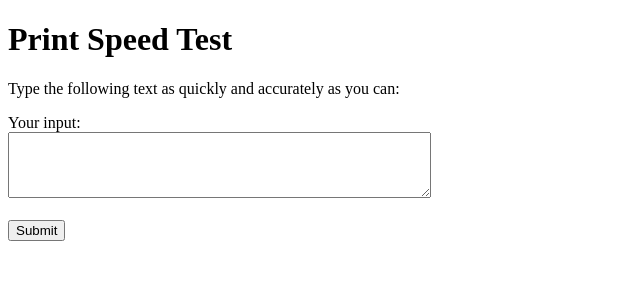
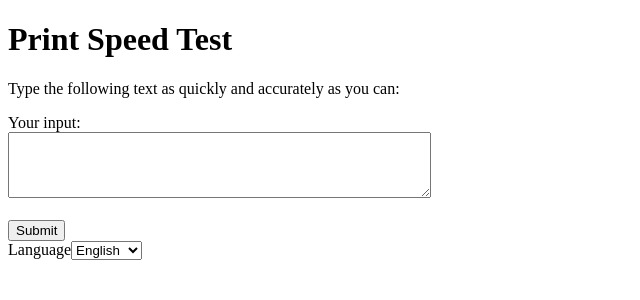
Before and after one commit to RinaRam/TypingSpeedTest, a Flask app: template templates/home.html in a window 1280 px wide. Shown: the top 300 px of the page, without its empty margins (0-640 px from the left). Run offline with Flask 3, Linux system fonts and the light colour scheme; the template is opened without the code that fills it: values that come from a table or form of the project are taken from there, others are empty.

Commit message:
Добавила кнопку переключения языка: пока что не работает динамическая смена

```diff
--- a/app.py
+++ b/app.py
@@ -2,11 +2,19 @@ from flask import Flask, render_template, request
 from googletrans import Translator
 import re
 import requests
+from flask_wtf import Form
+from wtforms import SelectField
+
 
 app = Flask(__name__)
 
+class Buttons(Form):
+    language = SelectField('Language', choices=[('en', 'English'), ('ru', 'Russian')], default='en')
+
 @app.route('/', methods=['GET', 'POST'])
 def home():
+    buttons = Buttons()
+
     if request.method == 'POST':
         test_text = request.form['test_text']
         user_text = request.form['user_text']
@@ -15,14 +23,17 @@ def home():
 
     words_count = 100
     language = 'en'
+    if buttons.validate():
+        language = str(buttons.language.data)
     punctuation = True #False
 
     url = "https://fish-text.ru/get?&number=8"
     response = requests.get(url)
 
     if response.status_code == 200:
+
+
         data = response.json()['text']
-
         if (language == 'en'):
             translator = Translator()
             data = translator.translate(data, dest='en')
@@ -33,7 +44,8 @@ def home():
 
         test_text = " ".join(data.split()[:words_count])
 
-    return render_template('home.html', test_text=test_text)
+
+    return render_template('home.html', test_text=test_text, buttons=buttons)
 
 def calculate_result(test_text, user_text):
     test_words = test_text.split()
--- a/templates/home.html
+++ b/templates/home.html
@@ -20,5 +20,8 @@
 		<textarea id="user_text" name="user_text" rows="4" cols="50"></textarea><br><br>
 		<input type="submit" value="Submit">
 	</form>
+	<form method="POST" action="/">
+        {{ buttons.language.label }}{{ buttons.language }}
+    </form>
 </body>
 </html>
```
Also changed, not shown: 1 other file.
